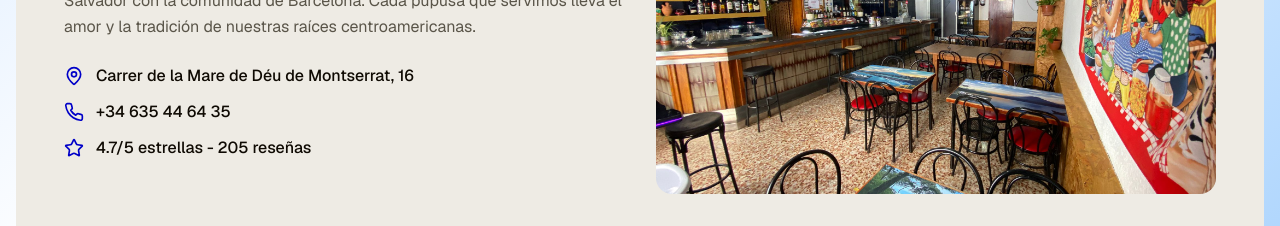
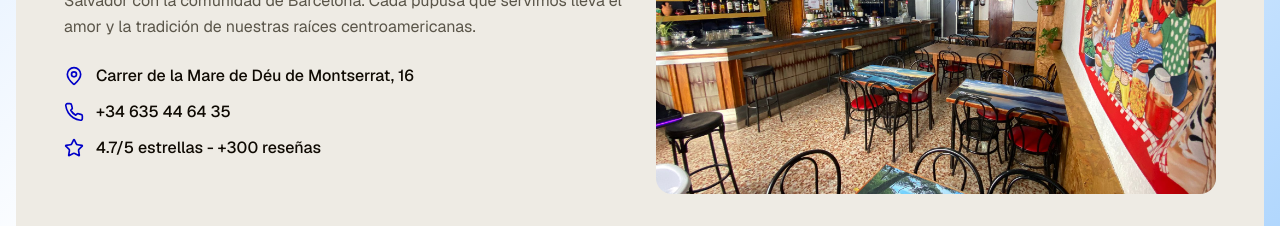
Before and after one commit to albertswc27/CasaNancy, a Next.js app: page / in a window 1280 px wide. Shown: the part 1760-1986 px from the top of the page. Built offline with nearby package versions, Linux system fonts and the light colour scheme.

Commit message:
Update about-section.tsx

```diff
--- a/components/about-section.tsx
+++ b/components/about-section.tsx
@@ -81,7 +81,7 @@ export function AboutSection() {
                 </div>
                 <div className="flex items-center space-x-3">
                   <Star className="h-4 w-4 md:h-5 md:w-5 text-primary flex-shrink-0" />
-                  <span className="font-medium text-sm md:text-base">4.7/5 estrellas - 205 reseñas</span>
+                  <span className="font-medium text-sm md:text-base">4.7/5 estrellas - +300 reseñas</span>
                 </div>
               </div>
             </div>
```
